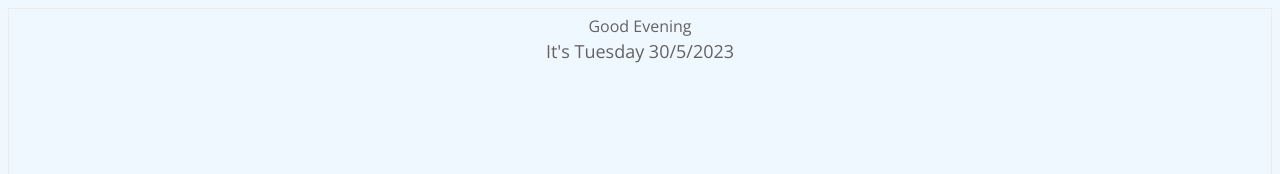
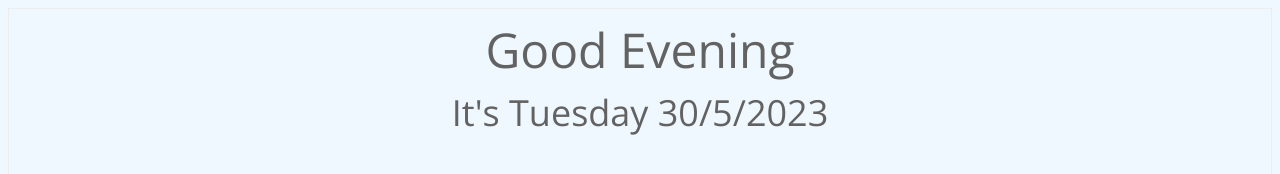
Before and after one commit to helen-george/notion, a plain HTML site: page index.html in a window 1280 px wide. Shown: the top 174 px of the page. Drawn offline with nearby package versions, Linux system fonts and the light colour scheme.

Commit message:
increased font size

```diff
--- a/index.html
+++ b/index.html
@@ -4,7 +4,7 @@
     <style>
       @import url(https://fonts.googleapis.com/css?family=Open+Sans:300,400,800);
     #lbl {
-        font: 300 1em/1.5 'Open Sans', 'Helvetica Neue', Arial, sans-serif;
+        font: 300 3em/1.5 'Open Sans', 'Helvetica Neue', Arial, sans-serif;
         color: #626262;
         padding: 5px;
         border: 1px solid #ececec;
@@ -15,7 +15,7 @@
 
     }
 #date{
-    font-size:large;
+    font: 300 .75em/1.5 'Open Sans', 'Helvetica Neue', Arial, sans-serif;
 }
 body{
     background-color: aliceblue;
```
